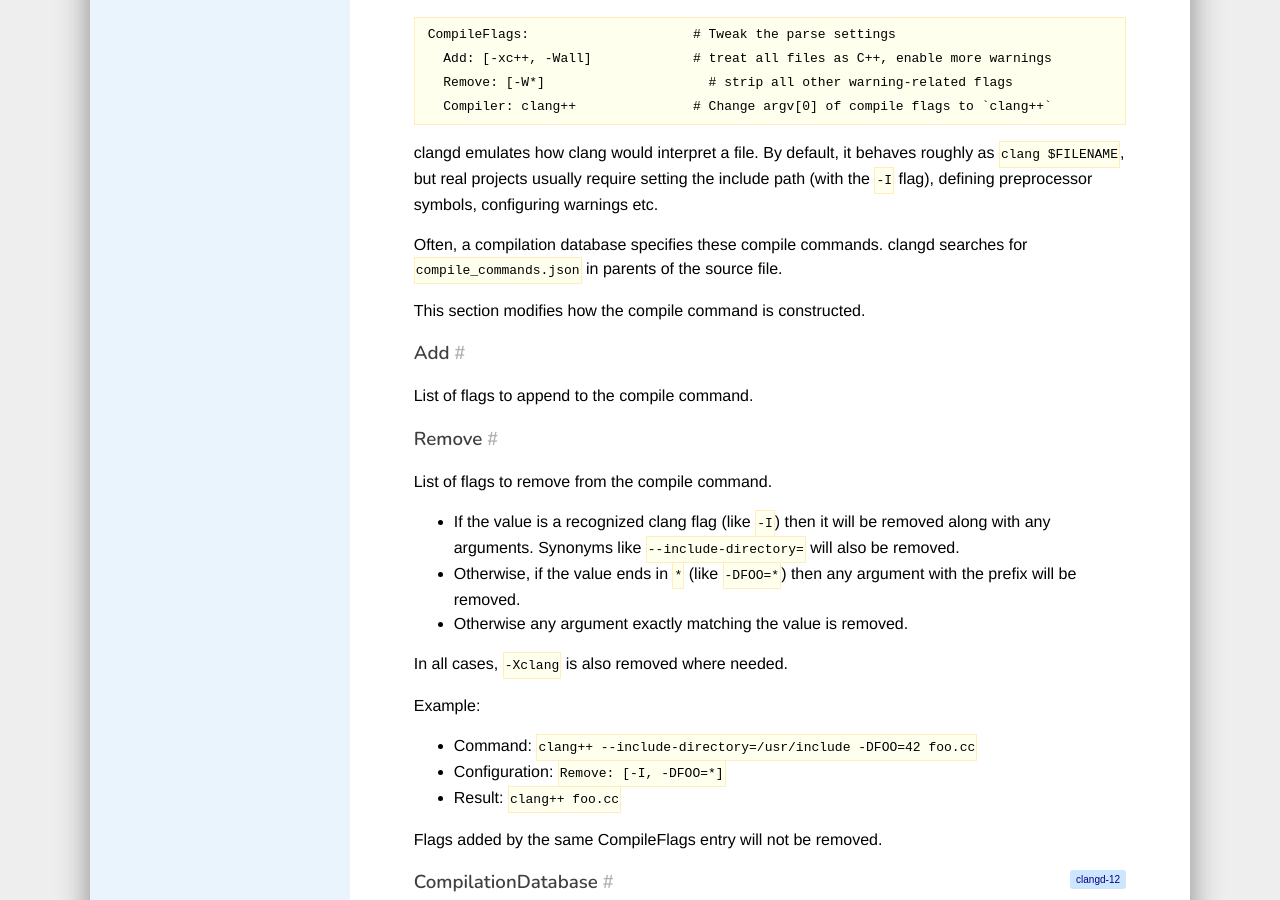
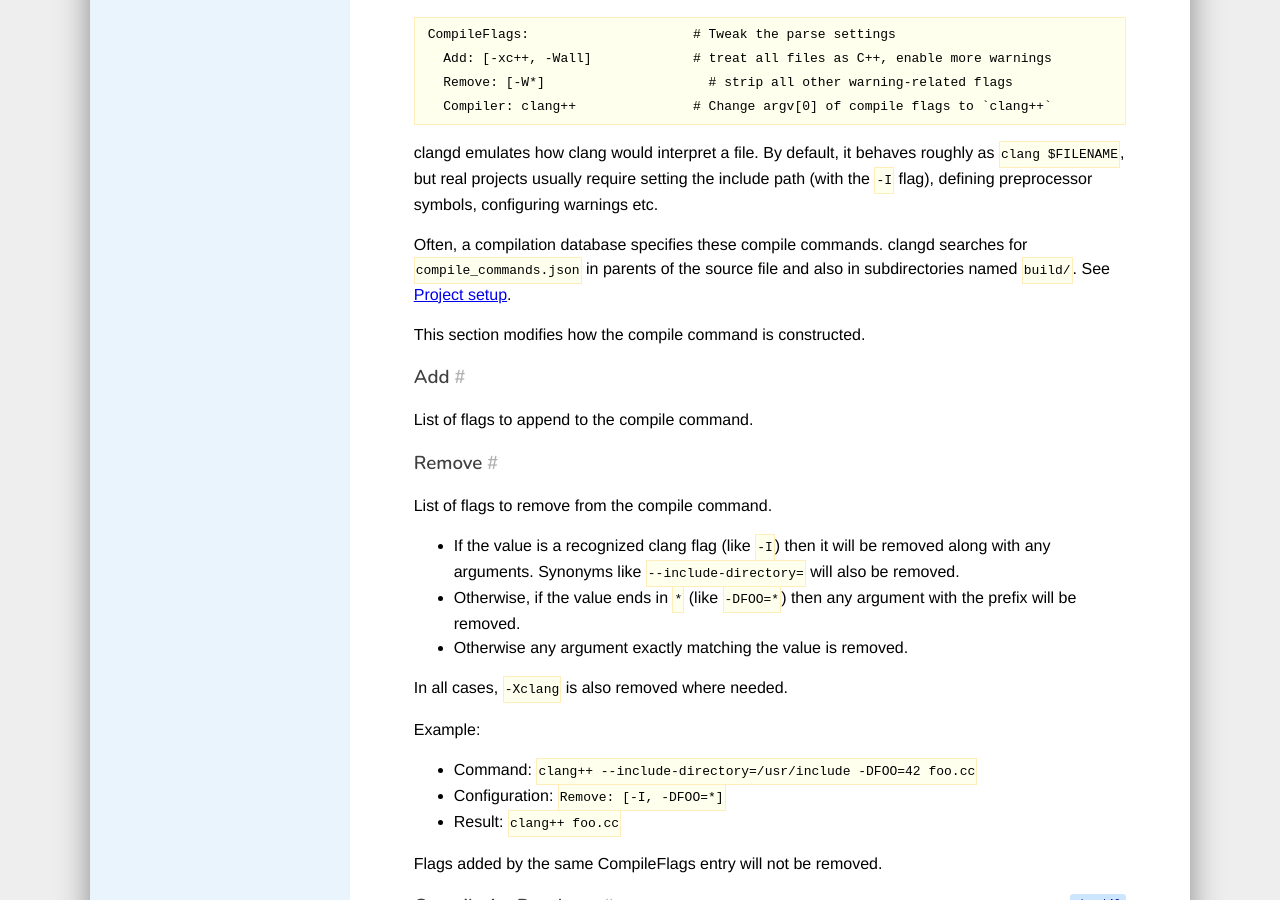
Before and after one commit to llvm/clangd-www, a Jekyll site: the page built from config.md, in a window 1280 px wide and 900 px high, scrolled down 3486 px. Built offline with Jekyll 4.4.1, drawn with Linux system fonts in a browser that asks for light colours; our own code applies the rules of GitHub Pages for plain Markdown files.

Commit message:
Update details of search for compile_commands.json in config.md (#144)

```diff
--- a/config.md
+++ b/config.md
@@ -114,7 +114,9 @@ require setting the include path (with the `-I` flag), defining preprocessor
 symbols, configuring warnings etc.
 
 Often, a compilation database specifies these compile commands. clangd
-searches for `compile_commands.json` in parents of the source file.
+searches for `compile_commands.json` in parents of the source file and
+also in subdirectories named `build/`.
+See [Project setup](/installation#project-setup).
 
 This section modifies how the compile command is constructed.
 
```
